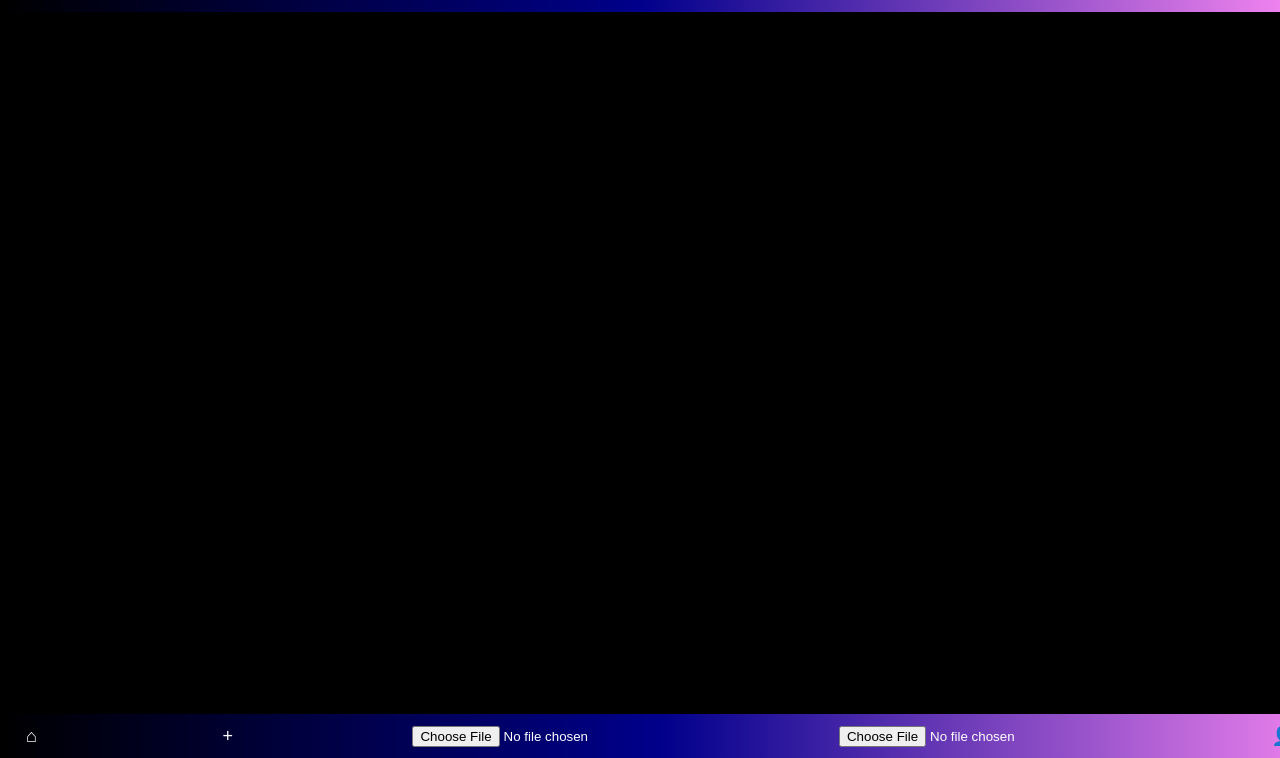
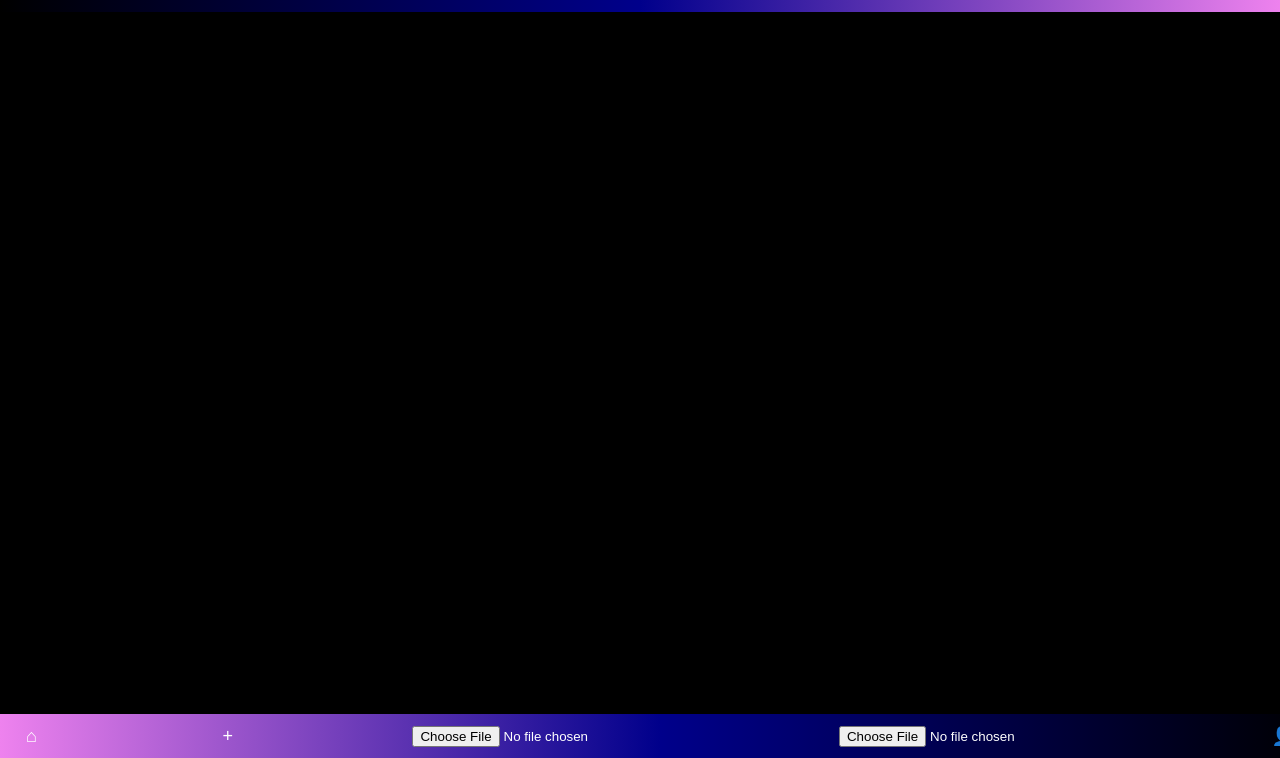
Before and after one commit to Amilcar-ndala/musis, a plain HTML site: page index.html in a window 1280 px wide. Shown: the part 42-800 px from the top of the page. Drawn offline with Linux system fonts and the light colour scheme.

Commit message:
Atualizar o index.html

```diff
--- a/index.html
+++ b/index.html
@@ -88,7 +88,7 @@
             position: fixed;
             bottom: 0;
             width: 100%;
-            background: linear-gradient(to right, black, darkblue, violet);
+            background: linear-gradient(to left, black, darkblue, violet);
             padding: 10px 20px;
         }
         footer button {
```
